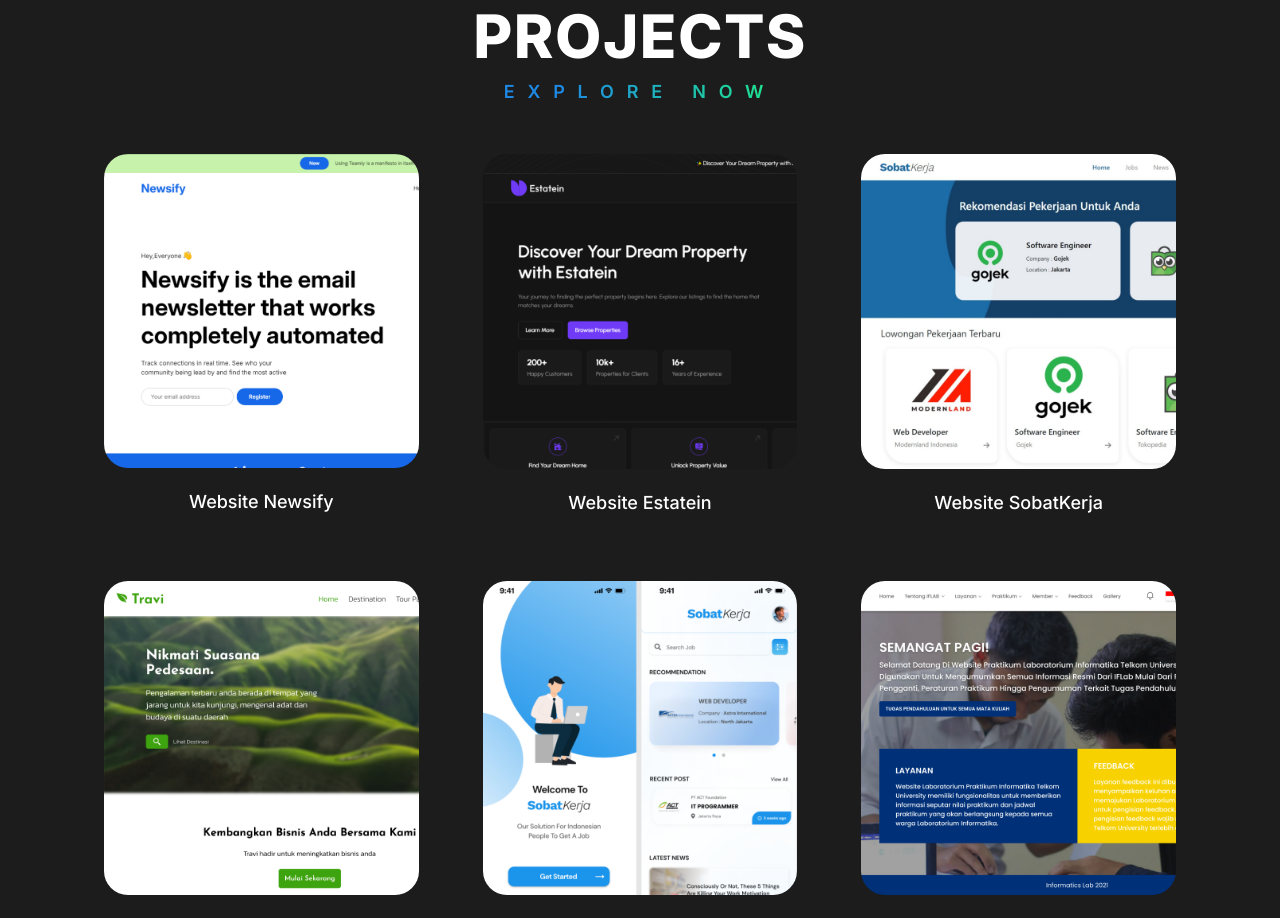
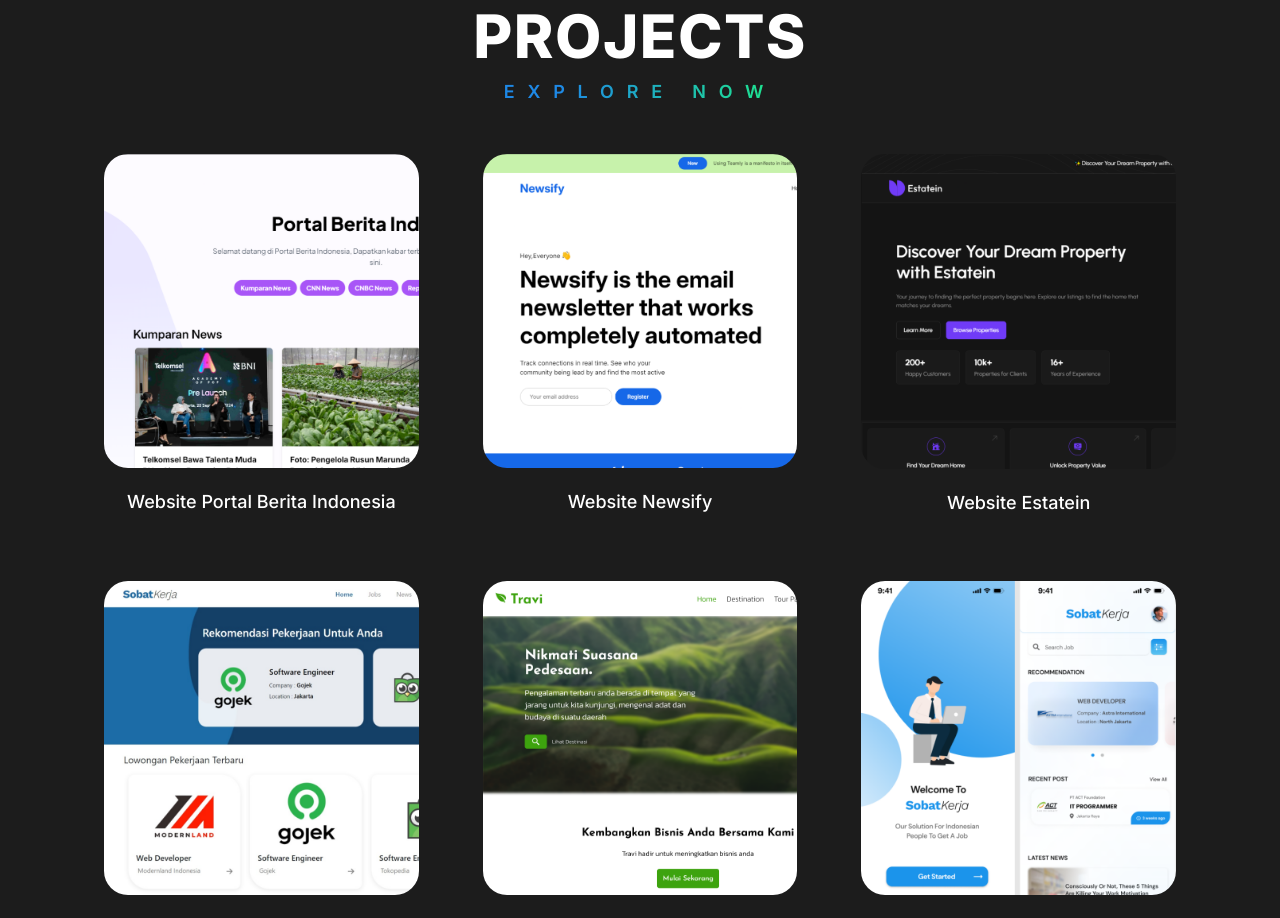
Before and after one commit to Fallcruz/Portfolio, a Next.js app: page / in a window 1280 px wide. Shown: the part 1800-2718 px from the top of the page. Built offline with nearby package versions, Linux system fonts and the light colour scheme; a web font is replaced by a local one.

Commit message:
update v3

```diff
--- a/app/components/Projects.js
+++ b/app/components/Projects.js
@@ -3,6 +3,7 @@ import React from 'react'
 
 function Projects() {
     const listProjects = [
+        { label: 'website-portal-berita', src: '/img/portal-berita.png', alt: 'website-portal-berita', title: 'Website Portal Berita Indonesia' },
         { label: 'website-newsify', src: '/img/newsify.png', alt: 'website-newsify', title: 'Website Newsify' },
         { label: 'website-estatein', src: '/img/estatein.png', alt: 'website-estatein', title: 'Website Estatein' },
         { label: 'website-sobatkerja', src: '/img/sobatkerja.png', alt: 'website-sobatkerja', title: 'Website SobatKerja' },
--- a/app/projects/[slug]/page.js
+++ b/app/projects/[slug]/page.js
@@ -3,6 +3,19 @@ import Link from 'next/link'
 
 function page({ params }) {
     const listProjects = [
+        {
+            label: 'website-portal-berita',
+            src: '/img/portal-berita-full.png',
+            alt: 'website-portal-berita',
+            title: 'Website Portal Berita Indonesia',
+            desc: 'Link : https://portal-berita-indonesia.vercel.app/',
+            tools: {
+                language: 'Bahasa Pemorograman : HTML, CSS, Javascript',
+                framework: 'Framework : NextJS dan Tailwind CSS',
+                editor: 'Code Editor : Visual Studio Code',
+            },
+            source: 'https://portal-berita-indonesia.vercel.app/',
+        },
         {
             label: 'website-newsify',
             src: '/img/newsify-full.png',
--- a/app/projects/page.js
+++ b/app/projects/page.js
@@ -3,6 +3,13 @@ import Link from "next/link"
 
 function page() {
     const listProjects = [
+        {
+            label: 'website-portal-berita',
+            src: '/img/portal-berita.png',
+            alt: 'website-portal-berita',
+            title: 'Website Portal Berita Indonesia',
+            desc: 'Link : https://portal-berita-indonesia.vercel.app/',
+        },
         {
             label: 'website-newsify',
             src: '/img/newsify.png',
```
Also changed, not shown: public/img/portal-berita-full.png (added), public/img/portal-berita.png (added).
